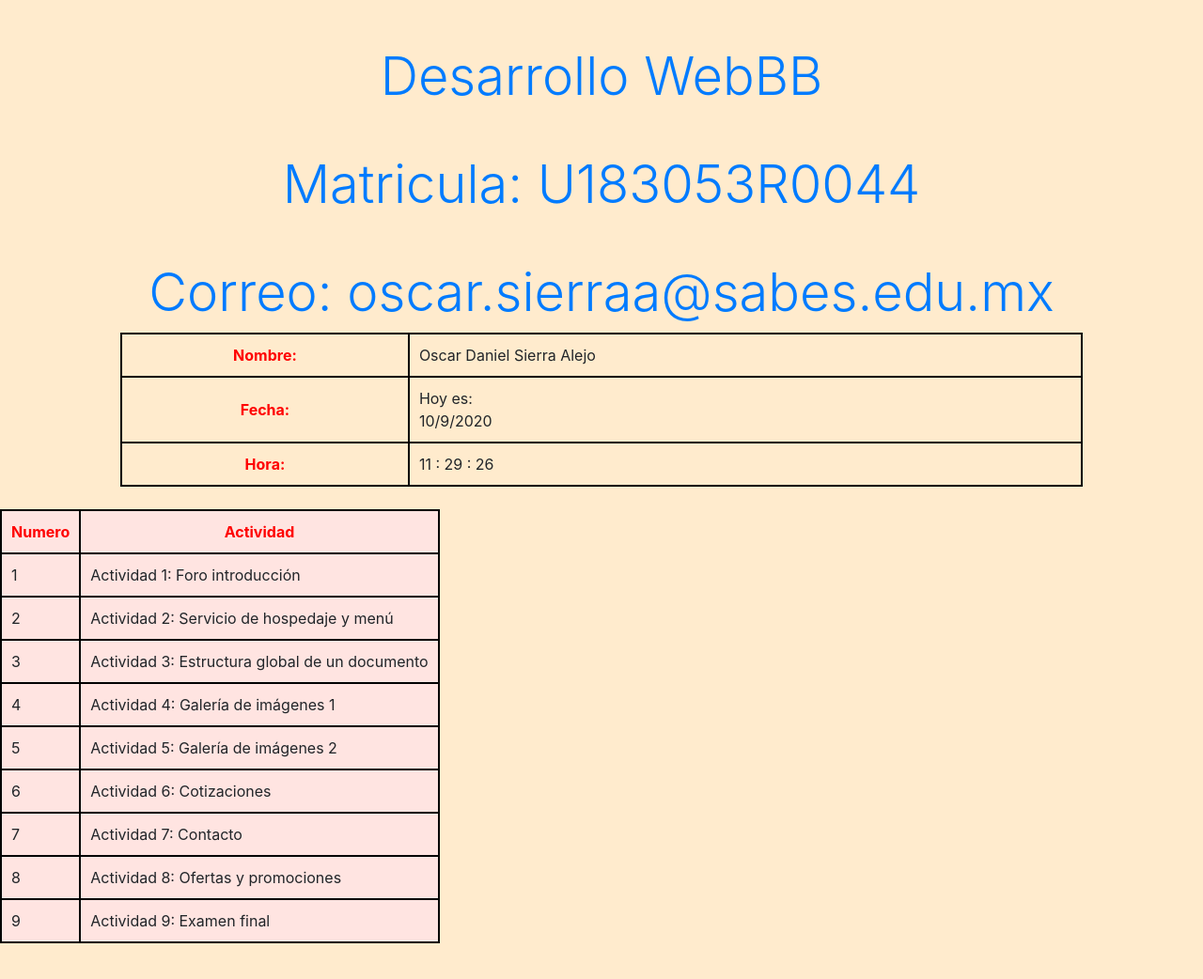
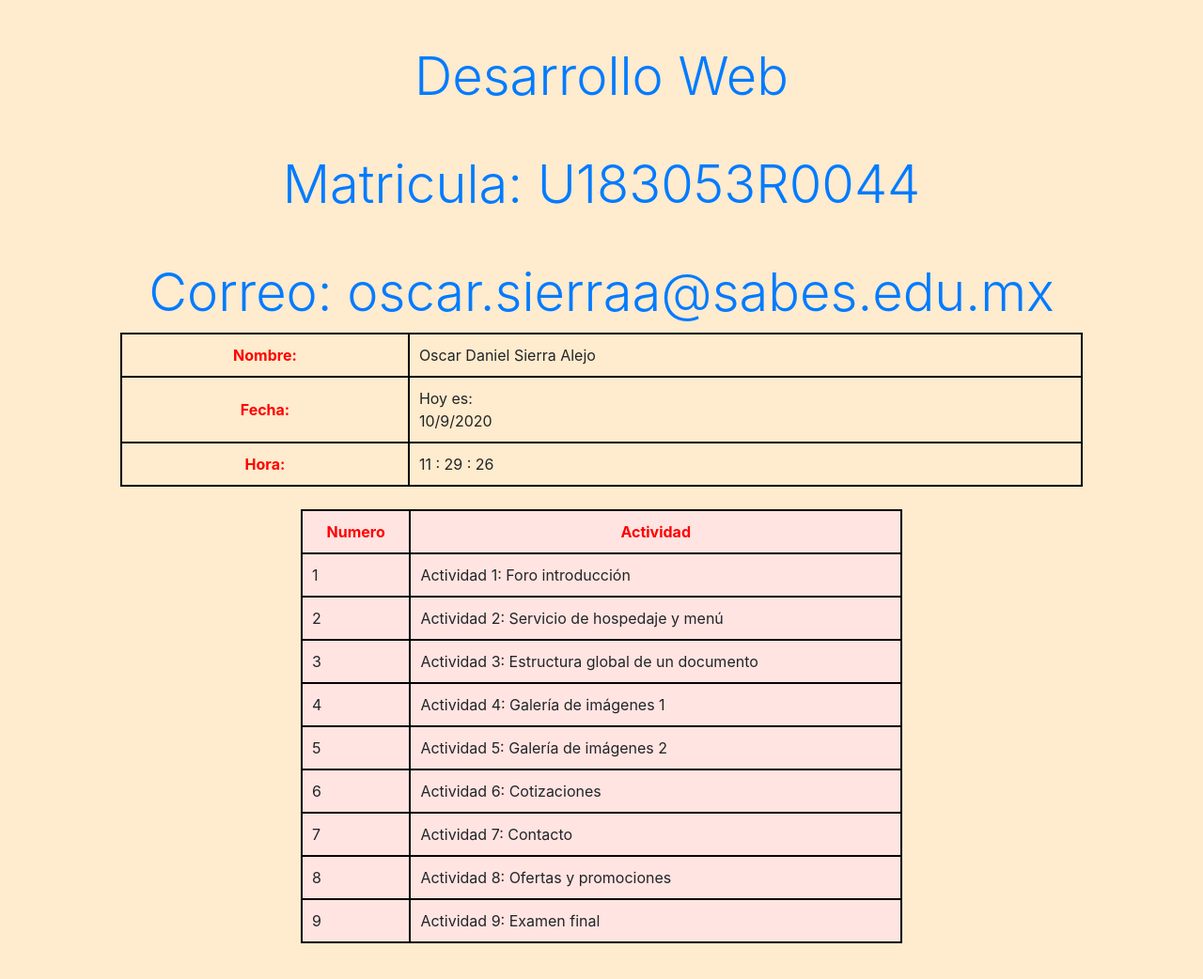
Before and after one commit to Oscarsudostack/Oscarsudostack.github.io, a plain HTML site: page index.html in a window 1280 px wide. Shown: the whole page at 94% size. Drawn offline with nearby package versions, Linux system fonts and the light colour scheme.

Commit message:
se edito tabla y titulo

```diff
--- a/index.html
+++ b/index.html
@@ -18,7 +18,7 @@
 </head>
 <body>
 
-        <h1 class="text-center mt-5 display-4 text-primary">Desarrollo WebBB</h1>
+        <h1 class="text-center mt-5 display-4 text-primary">Desarrollo Web</h1>
 		<h5 class="text-center mt-5 display-4 text-primary">Matricula: U183053R0044</h5>
         <h3 class="text-center mt-5 display-4 text-primary">Correo:    oscar.sierraa@sabes.edu.mx</h3>
 
@@ -37,7 +37,7 @@
 			</tr>
 		</table>
 		<br>
-		<table id="Tabla_actividades" style="width: 80%, " ¨border="1 align="center>
+		<table id="Tabla_actividades" style="width: 50%", border="1" align="center">
 			<tr><th>Numero</th><th>Actividad</th></tr>
 			<tr><td>1</td><td>Actividad 1: Foro introducción</td></tr>
 			<tr><td>2</td><td>Actividad 2: Servicio de hospedaje y menú</td></tr>
```
